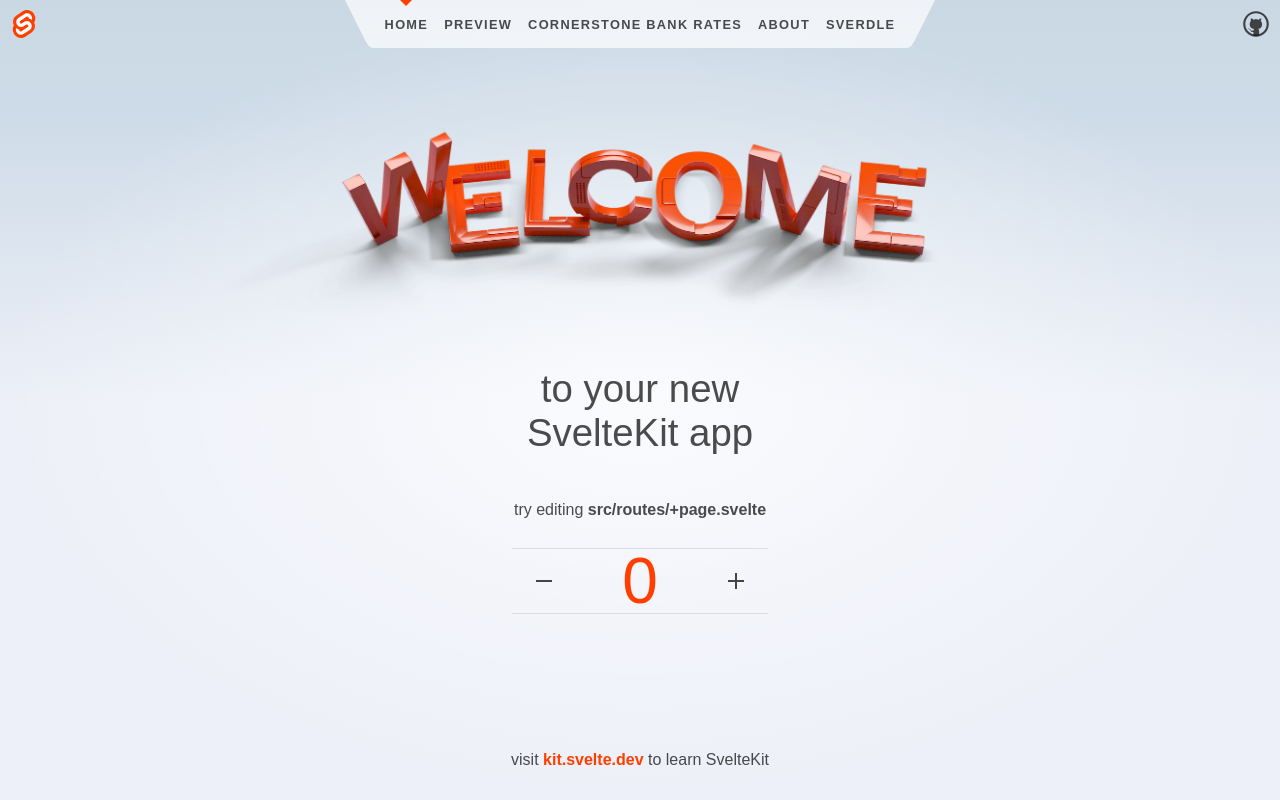
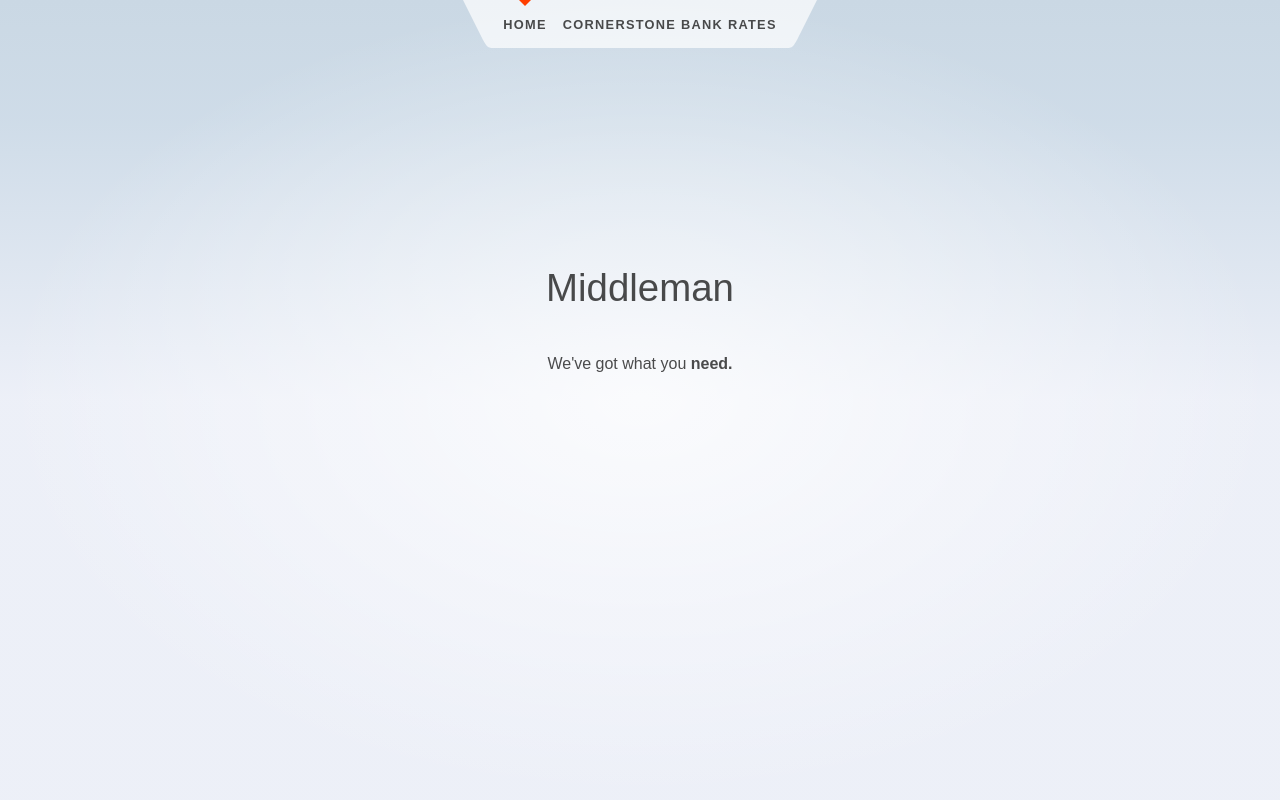
Before and after one commit to TJSeabury/middleman, a SvelteKit app: page / in a window 1280 px wide. Built offline with nearby package versions, Linux system fonts and the light colour scheme.

Commit message:
cleaned up

```diff
--- a/src/lib/components/RateDetails.svelte
+++ b/src/lib/components/RateDetails.svelte
@@ -19,6 +19,7 @@
 	<div id="details-pane" transition:fly={{ y: 100, duration: 400, delay: 300 }}>
 		{@html content}
 		<!-- svelte-ignore a11y-missing-attribute -->
+		<!-- svelte-ignore a11y-click-events-have-key-events -->
 		<a class="close-button" role="button" on:click={close}> Close </a>
 	</div>
 {/if}
--- a/src/routes/(app)/+layout.svelte
+++ b/src/routes/(app)/+layout.svelte
@@ -9,10 +9,6 @@
 	<main>
 		<slot />
 	</main>
-
-	<footer>
-		<p>visit <a href="https://kit.svelte.dev">kit.svelte.dev</a> to learn SvelteKit</p>
-	</footer>
 </div>
 
 <style>
--- a/src/routes/(app)/+page.svelte
+++ b/src/routes/(app)/+page.svelte
@@ -1,7 +1,4 @@
 <script>
-	import Counter from './Counter.svelte';
-	import welcome from '$lib/images/svelte-welcome.webp';
-	import welcome_fallback from '$lib/images/svelte-welcome.png';
 </script>
 
 <svelte:head>
@@ -10,22 +7,11 @@
 </svelte:head>
 
 <section>
-	<h1>
-		<span class="welcome">
-			<picture>
-				<source srcset={welcome} type="image/webp" />
-				<img src={welcome_fallback} alt="Welcome" />
-			</picture>
-		</span>
-
-		to your new<br />SvelteKit app
-	</h1>
+	<h1>Middleman</h1>
 
 	<h2>
-		try editing <strong>src/routes/+page.svelte</strong>
+		We've got what you <strong>need.</strong>
 	</h2>
-
-	<Counter />
 </section>
 
 <style>
@@ -40,20 +26,4 @@
 	h1 {
 		width: 100%;
 	}
-
-	.welcome {
-		display: block;
-		position: relative;
-		width: 100%;
-		height: 0;
-		padding: 0 0 calc(100% * 495 / 2048) 0;
-	}
-
-	.welcome img {
-		position: absolute;
-		width: 100%;
-		height: 100%;
-		top: 0;
-		display: block;
-	}
 </style>
--- a/src/routes/(app)/Header.svelte
+++ b/src/routes/(app)/Header.svelte
@@ -5,12 +5,6 @@
 </script>
 
 <header>
-	<div class="corner">
-		<a href="https://kit.svelte.dev">
-			<img src={logo} alt="SvelteKit" />
-		</a>
-	</div>
-
 	<nav>
 		<svg viewBox="0 0 2 3" aria-hidden="true">
 			<path d="M0,0 L1,2 C1.5,3 1.5,3 2,3 L2,0 Z" />
@@ -19,54 +13,20 @@
 			<li aria-current={$page.url.pathname === '/' ? 'page' : undefined}>
 				<a href="/">Home</a>
 			</li>
-			<li aria-current={$page.url.pathname === '/preview' ? 'page' : undefined}>
-				<a href="/preview">Preview</a>
-			</li>
-			<li aria-current={$page.url.pathname === '/CornerstoneBankRates' ? 'page' : undefined}>
-				<a href="/CornerstoneBankRates">Cornerstone Bank Rates</a>
-			</li>
-			<li aria-current={$page.url.pathname === '/about' ? 'page' : undefined}>
-				<a href="/about">About</a>
-			</li>
-			<li aria-current={$page.url.pathname.startsWith('/sverdle') ? 'page' : undefined}>
-				<a href="/sverdle">Sverdle</a>
+			<li aria-current={$page.url.pathname === '/cornerstonebank/rates' ? 'page' : undefined}>
+				<a href="/cornerstonebank/rates">Cornerstone Bank Rates</a>
 			</li>
 		</ul>
 		<svg viewBox="0 0 2 3" aria-hidden="true">
 			<path d="M0,0 L0,3 C0.5,3 0.5,3 1,2 L2,0 Z" />
 		</svg>
 	</nav>
-
-	<div class="corner">
-		<a href="https://github.com/sveltejs/kit">
-			<img src={github} alt="GitHub" />
-		</a>
-	</div>
 </header>
 
 <style>
 	header {
 		display: flex;
-		justify-content: space-between;
-	}
-
-	.corner {
-		width: 3em;
-		height: 3em;
-	}
-
-	.corner a {
-		display: flex;
-		align-items: center;
 		justify-content: center;
-		width: 100%;
-		height: 100%;
-	}
-
-	.corner img {
-		width: 2em;
-		height: 2em;
-		object-fit: contain;
 	}
 
 	nav {
```
Also changed, not shown: src/lib/components/CornerstoneBankRates.svelte (+3 -6 lines).
